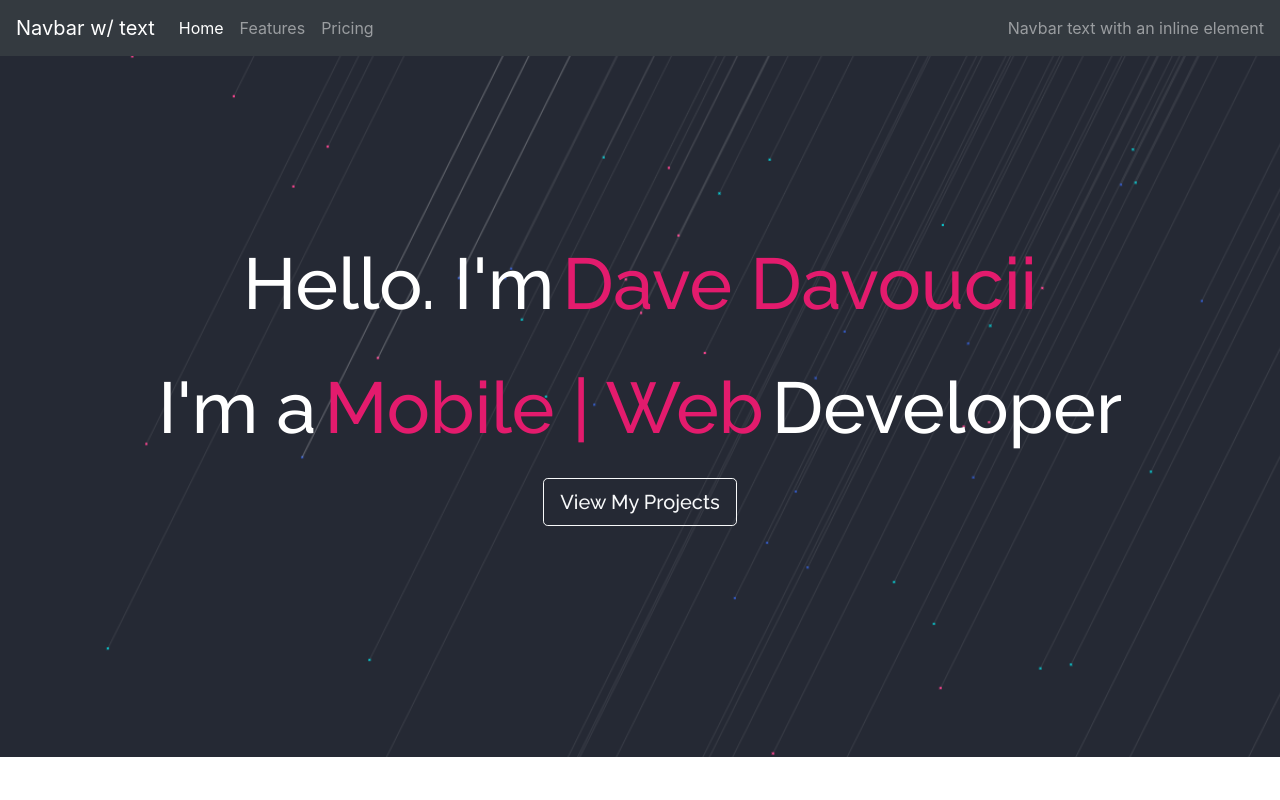
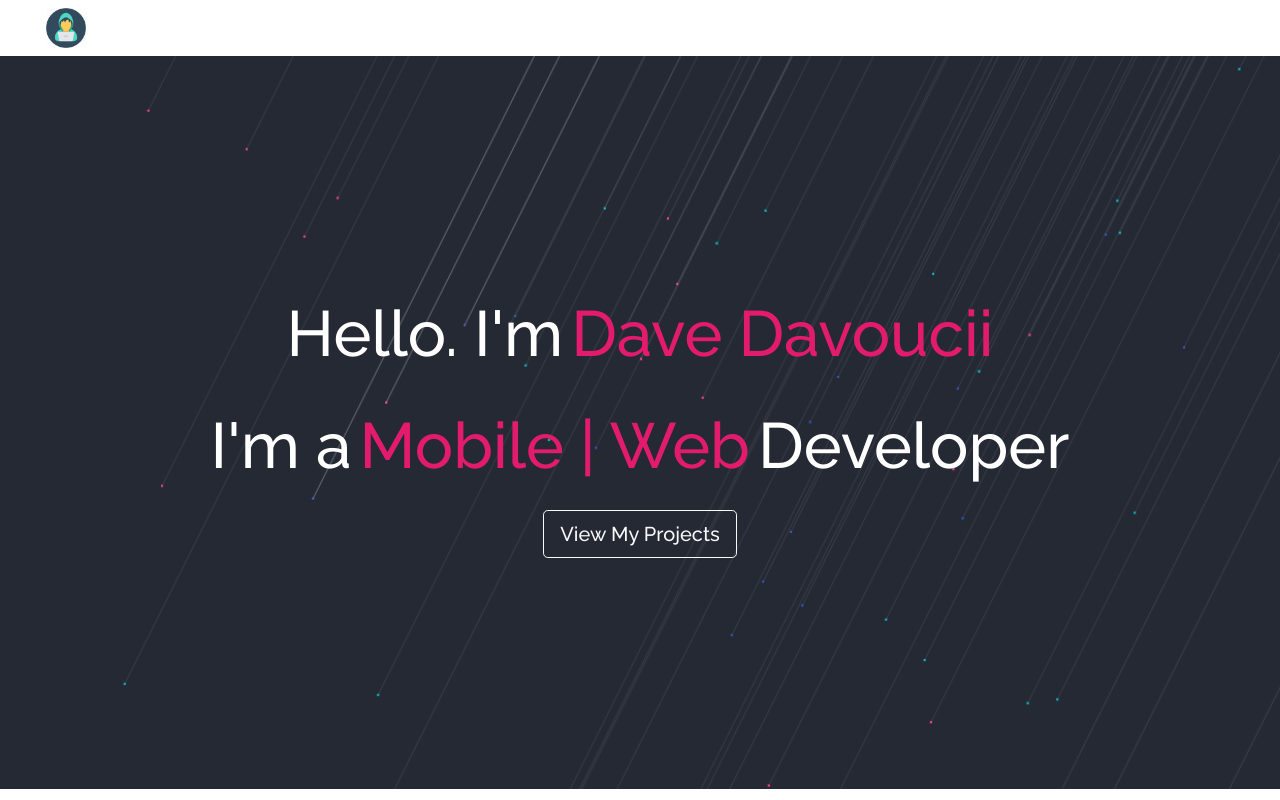
Before and after one commit to dav4thevid/angular-port-folio, an Angular app: page / in a window 1280 px wide. Shown: the top 800 px of the page. Built offline with nearby package versions, Linux system fonts and the light colour scheme.

Commit message:
enhan:made some changes to navbar

```diff
--- a/src/app/about/about.component.html
+++ b/src/app/about/about.component.html
@@ -1,4 +1,4 @@
-<nav class="navbar fixed-top navbar-expand-lg navbar-dark bg-dark">
+<!-- <nav class="navbar fixed-top navbar-expand-lg navbar-dark bg-dark">
   <a class="navbar-brand" href="#">Navbar w/ text</a>
   <button
     class="navbar-toggler"
@@ -29,7 +29,7 @@
       Navbar text with an inline element
     </span>
   </div>
-</nav>
+</nav> -->
 
 <section>
   <div class="container-fluid">
@@ -480,22 +480,19 @@
   <div class = "container">
     <div class = "row">
       <div class="col-12 d-flex justify-content-center">
-        <a href="https://www.linkedin.com/in/mattwilliams85">
+        <a href="https://www.github.com/dav4thevid">
           <div class="flex icon" id="icon-2">
             <i class="fa fa-github fa-lg pt-3"></i>
           </div>
         </a>
         <a href="https://www.facebook.com/davoucii" target="_blank">
           <div class="flex icon " id="icon-3">
-            <!-- <i class="mdi mdi-facebook"></i> -->
             <i class="fa fa-facebook-f fa-lg pt-3"></i>
           </div>
         </a>
-        <a href="https://instagram.com/infinite_edge/">
+        <a href="https://twitter.com/dav4thevid">
           <div class="flex icon" id="icon-4">
-            <!-- <i class="mdi mdi-instagram"></i> -->
             <i class="fa fa-twitter fa-lg pt-3"></i>
-
           </div>
         </a>
         <a href="http://codepen.io/matthewwilliams/">
--- a/src/app/about/about.component.scss
+++ b/src/app/about/about.component.scss
@@ -155,9 +155,9 @@ i{
     text-align: center;
     transition: background 0.3s, color 0.3s, box-shadow 0.3s, transform 0.3s;
     width: 55px;
-    color:white
+    color:white;
 }
 
 i:hover{
-  background:#5bc0de
+  background:#5bc0de;
 }
--- a/src/app/home-page/home-page.component.html
+++ b/src/app/home-page/home-page.component.html
@@ -1,3 +1,33 @@
+<nav  class="navbar navbar-expand-md navbar2 sticky-top" (scroll)="onWindowScroll($event);">
+  <a class="navbar-brand" href="#">
+    <img class="navbar-brand" src="../../assets/20-512.png" alt="logo">
+  </a>
+  <button class="navbar-toggler" type="button" data-toggle="collapse" data-target="#navbarSupportedContent" aria-controls="navbarSupportedContent" aria-expanded="false" aria-label="Toggle navigation">
+    <span class="navbar-toggler-icon"></span>
+  </button>
+  <div class="collapse navbar-collapse justify-content-end" id="navbarSupportedContent">
+    <ul class="navbar-nav">
+      <li class="nav-item active">
+        <a class="nav-link mr-4" href="#">Home
+          <span class="sr-only">(current)</span>
+        </a>
+      </li>
+      <li class="nav-item">
+        <a class="nav-link mr-4" href="#">About</a>
+      </li>
+      <li class="nav-item">
+        <a class="nav-link mr-4" href="#">Project</a>
+      </li>
+      <li class="nav-item">
+        <a class="nav-link mr-4" href="#">Blogs</a>
+      </li>
+      <li class="nav-item">
+        <a class="nav-link mr-4" href="#">Contact</a>
+      </li>
+    </ul>
+  </div>
+</nav>
+
 <section>
   <div class="container-fluid">
     <div class = "row">
@@ -7,7 +37,7 @@
         </p>
         <div class = "d-flex justify-content-center">
           <button type="button" class="btn btn-lg btn-outline-light">View My Projects</button>
-          <!-- <fav-icon [icon]="faArrowRight"></fav-icon> -->
+          <!-- <favicon [icon]="faArrowRight"></favicon> -->
         </div>
       </div>
     </div>
--- a/src/app/home-page/home-page.component.scss
+++ b/src/app/home-page/home-page.component.scss
@@ -1,11 +1,35 @@
-@import url('https://fonts.googleapis.com/css2?family=Raleway:wght@100;500;600;700&display=swap');
+@import url("https://fonts.googleapis.com/css2?family=Raleway:wght@100;500;600;700&display=swap");
+
+.navbar3 {
+  background: none!important;
+}
+
+.navbar2 {
+  background: #464646;
+  // background: none;
+}
+
+nav a{
+  color:#fff;
+  font-family: 'Raleway', sans-serif;
+  font-weight: bolder;
+}
+
+.navbar-brand {
+  position: relative;
+  width: 40px;
+  margin-right: 50px;
+  left: 15px;
+  background-size: contain;
+  padding:0em;
 
 
+}
 
 .container-fluid {
   /* Location of the image */
   background-image: url(../../assets/download.png);
-  // background-color: red;
+  // background-color: purple;
 
   /* Background image is centered vertically and horizontally at all times */
   background-position: center center;
@@ -24,7 +48,6 @@
   /* Set a background color that will be displayed
      while the background image is loading */
   // background-color: #464646;
-
 }
 
 // .container-fluid
@@ -33,13 +56,13 @@
 //   // background-image: url();
 // }
 
-.homepage-text{
-  color:white;
-  margin-top:18%;
-  margin-bottom:18%;
-  font-size: 4.5em;
+.homepage-text {
+  color: white;
+  margin-top: 18%;
+  margin-bottom: 18%;
+  font-size: 4em;
   // font-family: "Raleway-semibold";
-  font-family: 'Raleway', sans-serif;
+  font-family: "Raleway", sans-serif;
   // font-family:Arial, Helvetica, sans-serif;
   z-index: 1;
   line-height: 1.5em;
@@ -49,13 +72,13 @@ button .btn .btn-lg {
   // border-radius: 0em;
 }
 
-@media only screen and (max-width:900px ) {
+@media only screen and (max-width: 900px) {
   .homepage-text {
-    font-size: 2em
+    font-size: 2em;
   }
 }
 
-@media only screen and (max-width:600px ) {
+@media only screen and (max-width: 600px) {
   .homepage-text {
     font-size: 24px;
   }
@@ -67,17 +90,11 @@ button .btn .btn-lg {
 //   }
 // }
 
-
-
-
-
-
 .highlight {
   color: #e31b6d;
 }
 
-
 button {
-   margin-left:auto;
-   margin-right:auto;
- }
+  margin-left: auto;
+  margin-right: auto;
+}
--- a/src/app/home-page/home-page.component.ts
+++ b/src/app/home-page/home-page.component.ts
@@ -1,4 +1,4 @@
-import { Component, OnInit } from '@angular/core';
+import { Component, OnInit, HostListener } from '@angular/core';
 import { faArrowRight } from '@fortawesome/free-solid-svg-icons';
 
 @Component({
@@ -8,9 +8,61 @@ import { faArrowRight } from '@fortawesome/free-solid-svg-icons';
 })
 export class HomePageComponent implements OnInit {
   faArrowRight = faArrowRight;
+  scroll = true;
   constructor() { }
 
   ngOnInit() {
+
   }
 
+  @HostListener('window:scroll', ['$event'])
+
+onWindowScroll(e) {
+    let element = document.querySelector('.navbar');
+    if (window.pageYOffset > element.clientHeight) {
+      element.classList.add('navbar2');
+    } else {
+      element.classList.remove('navbar2');
+    }
+  }
+
+
+
+
+//handle all page scrolling
+  // @HostListener('window:scroll', ['$event'])
+  //   scrollHandler(event) {
+  //     // console.debug("Scroll Event");
+  //     // console.log("i am scrolling");
+  //     if (event) {
+  //         this.scroll = false;
+  //         console.log('i am scrolling');
+  //     } else {
+  //       this.scroll =  true;
+  //     }
+  //   }
+
+//handle only div scrolling
+    // @HostListener('scroll', ['$event'])
+    //     scrollHandler(event) {
+    //       console.debug("Scroll Event");
+    //     }
+
+
+
+
+
+//   myNav = document.getElementById('mynav');
+//   window.onscroll = function () {
+//     "use strict";
+//     if (document.body.scrollTop >= 200 ) {
+//         myNav.classList.add("nav-colored");
+//         myNav.classList.remove("nav-transparent");
+//     }
+//     else {
+//         myNav.classList.add("nav-transparent");
+//         myNav.classList.remove("nav-colored");
+//     }
+// };
+
 }
```
Also changed, not shown: src/assets/20-512.png (added).
